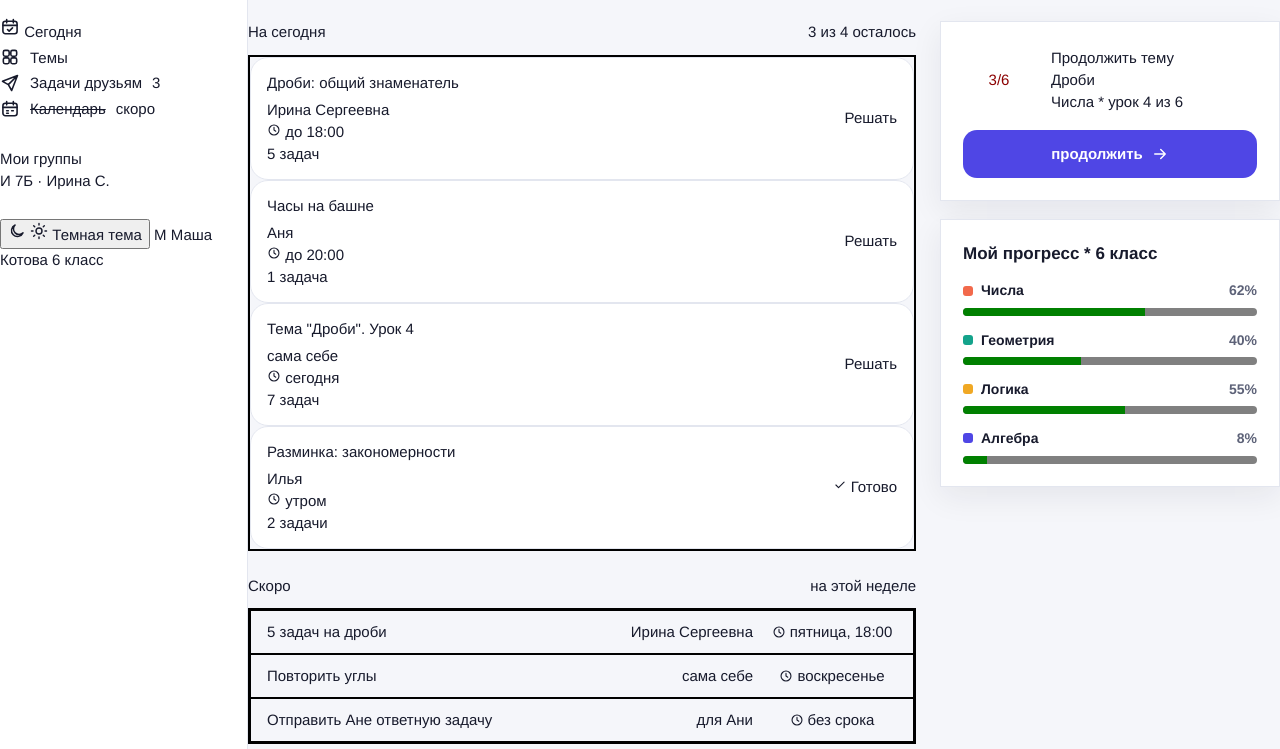
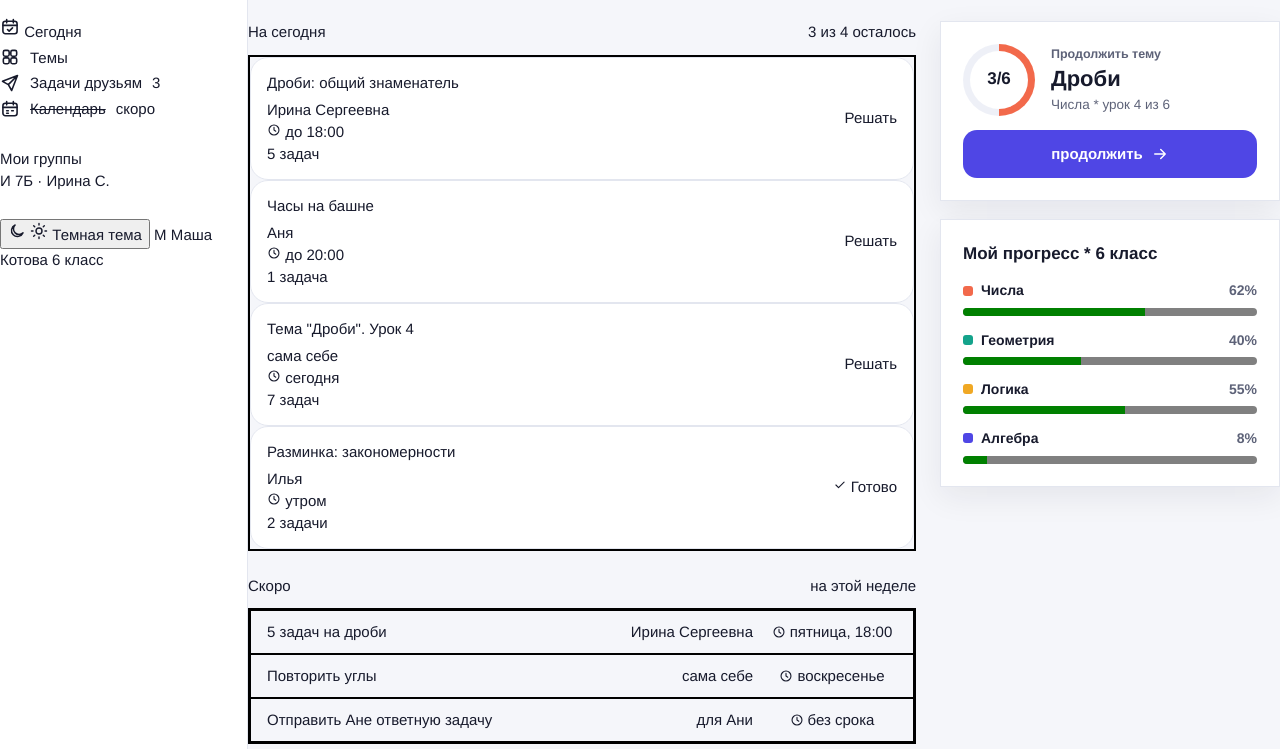
Before and after one commit to al-ek-sa/play, a plain HTML site: page front/html/index.html in a window 1280 px wide. Shown: the part 73-822 px from the top of the page. Drawn offline with nearby package versions, Linux system fonts and the light colour scheme.

Commit message:
feat: add a design to the theme block

```diff
--- a/front/css/components.css
+++ b/front/css/components.css
@@ -79,22 +79,32 @@
   min-width: 0;
 }
 
-.continue__info {
-  display: flex;
-  align-items: center;
-  gap: 16px;
-}
-
 .ring {
+  --progress: 0;
   display: grid;
   place-items: center;
   flex: 0 0 72px;
   height: 72px;
+  border-radius: 50%;
+  background: conic-gradient(var(--friend) calc(var(--progress) * 1%), var(--surface-2) 0);
 }
 
 .ring__value {
-  color: darkred;
+  grid-area: 1 / 1;
+  position: relative;
+  font-size: 17px;
+  font-weight: 800;
 }
+
+.ring::before {
+  content: "";
+  grid-area: 1 / 1;
+  width: 58px;
+  height: 58px;
+  border-radius: 50%;
+  background: var(--surface);
+}
+
 
 .button {
   display: inline-flex;
--- a/front/css/today.css
+++ b/front/css/today.css
@@ -171,3 +171,30 @@
   background: var(--surface-2);
   appearance: none;
 }
+
+.continue__text {
+  display: flex;
+  flex-direction: column;
+}
+
+.continue__caption {
+  color: var(--muted);
+  font-size: 12.5px;
+  font-weight: 700;
+}
+
+.continue__topic {
+  font-size: 22px;
+  font-weight: 800;
+}
+
+.continue__lesson {
+  color: var(--muted);
+  font-size: 13.5px;
+}
+
+.continue__info {
+  display: flex;
+  align-items: center;
+  gap: 16px;
+}
--- a/front/html/index.html
+++ b/front/html/index.html
@@ -362,10 +362,10 @@
           <div class="ring" style="--progress: 50" role="img" aria-label="Пройдено 3 урока из 6">
             <span class="ring__value" aria-hidden="true">3/6</span>
           </div>
-          <div class="">
-            <p class="">Продолжить тему</p>
-            <h2 class="">Дроби</h2>
-            <p class="">Числа * урок 4 из 6</p>
+          <div class="continue__text">
+            <p class="continue__caption">Продолжить тему</p>
+            <h2 class="continue__topic">Дроби</h2>
+            <p class="continue__lesson">Числа * урок 4 из 6</p>
           </div>
         </div>
         <a class="button button--primary button--wide" href="#">
```
